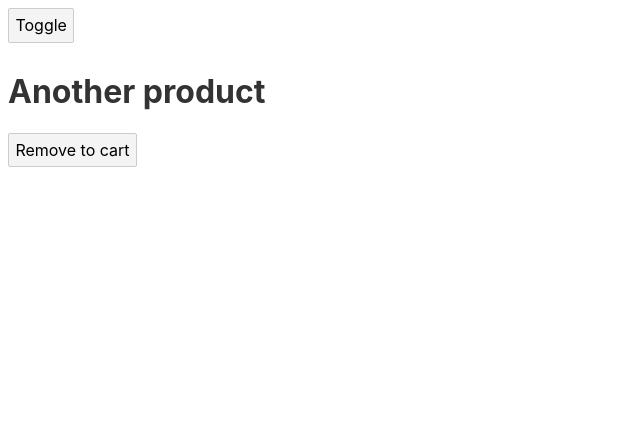
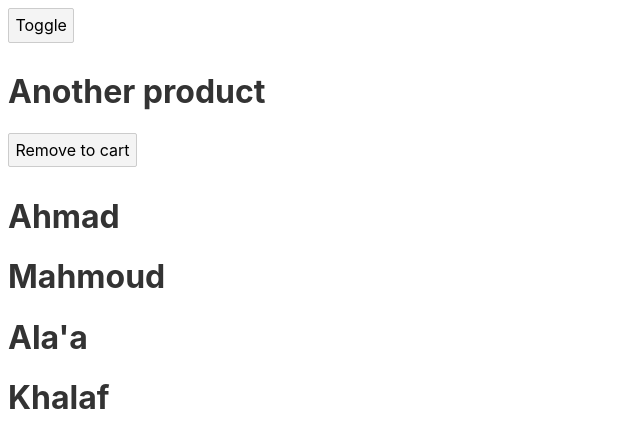
Before and after one commit to sahilmob/svelte-course-special-elements, a Svelte app: page / in a window 1280 px wide. Shown: the top 448 px of the page, without its empty margins (0-640 px from the left). Built offline with nearby package versions, Linux system fonts and the light colour scheme.

Commit message:
recursive component

```diff
--- a/src/App.svelte
+++ b/src/App.svelte
@@ -1,7 +1,30 @@
 <script>
   import Product from "./Product.svelte";
   import CartItem from "./CartItem.svelte";
+  import FamilyNode from "./FamilyNode.svelte";
 
+  let familyStructure = [
+    {
+      isParent: true,
+      name: "Ahmad",
+      children: [
+        {
+          isParent: true,
+          name: "Mahmoud",
+          children: [
+            {
+              isParent: false,
+              name: "Ala'a"
+            }
+          ]
+        }
+      ]
+    },
+    {
+      name: "Khalaf",
+      isParent: false
+    }
+  ];
   let renderedComponent = CartItem;
 
   function toggle() {
@@ -14,4 +37,11 @@
 
 <button on:click={toggle}>Toggle</button>
 
-<svelte:component this={renderedComponent} title={renderedComponent === CartItem ? "Another product" : "Test product"} id="p1" />
+<svelte:component
+  this={renderedComponent}
+  title={renderedComponent === CartItem ? 'Another product' : 'Test product'}
+  id="p1" />
+
+{#each familyStructure as familyMember}
+  <FamilyNode member={familyMember} />
+{/each}
--- /dev/null
+++ b/src/FamilyNode.svelte
@@ -0,0 +1,11 @@
+<script>
+  export let member;
+</script>
+
+<h1>{member.name}</h1>
+
+{#if member.isParent}
+  {#each member.children as child}
+    <svelte:self member={child} />
+  {/each}
+{/if}
```
